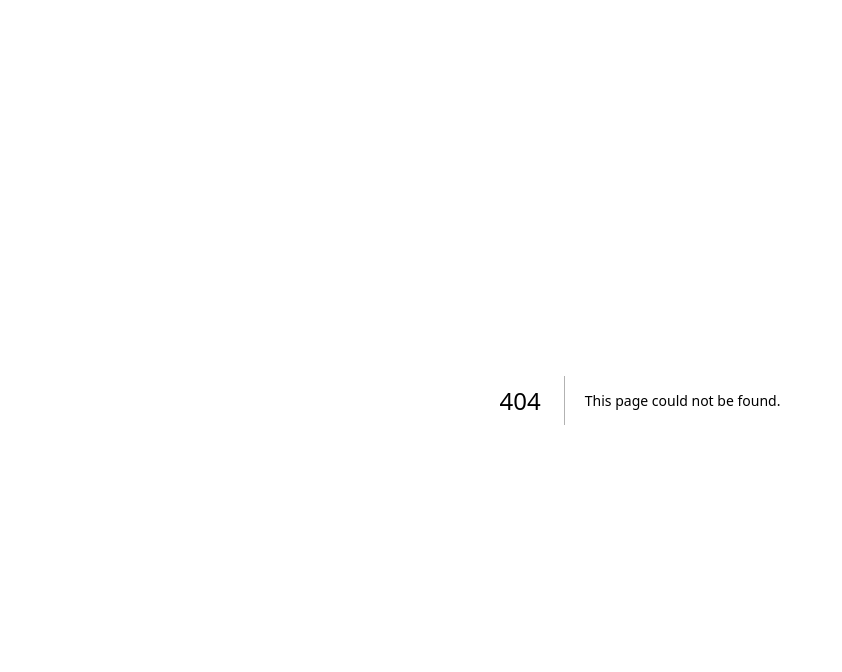
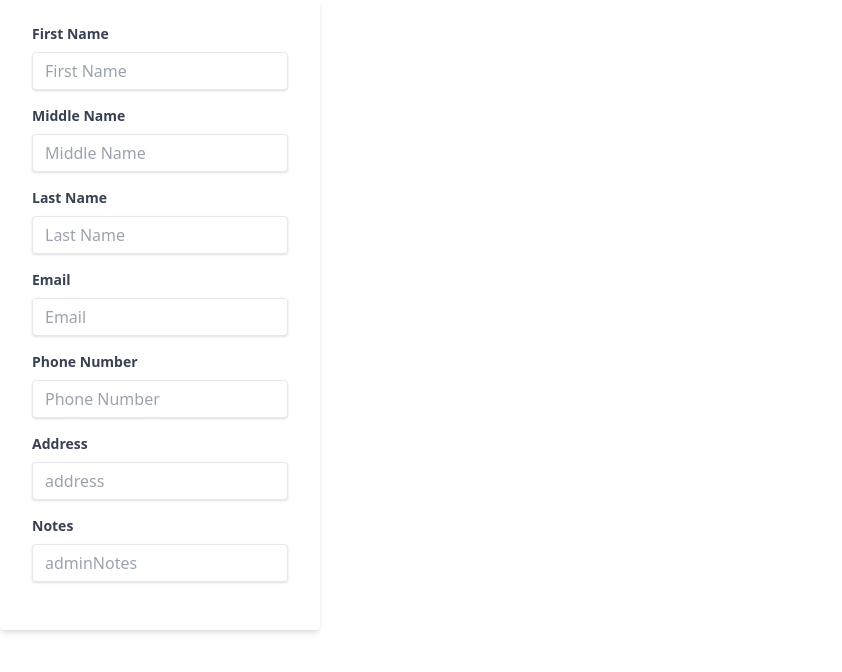
Before and after one commit to vanessamald/office-tool, a Next.js app in the folder packages/front-end/: page /newUser in a window 1280 px wide. Before the commit this address had no page. Shown: the top 672 px of the page, without its empty margins (0-842 px from the left). Built offline with nearby package versions, Linux system fonts and the light colour scheme.

Commit message:
adding navigation and new user form

```diff
--- /dev/null
+++ b/packages/front-end/src/components/Navigation.tsx
@@ -0,0 +1,23 @@
+import clsx from 'clsx';
+import { useRouter } from 'next/router';
+
+export default function Navigation () {
+    const router = useRouter();
+
+    const handleNavigation = (path: any) => {
+        router.push(path);
+    }
+
+    return (
+        <>
+        <nav>
+            <button onClick={() => handleNavigation('/users')} className="bg-blue-500 hover:bg-blue-700 text-white font-bold py-2 px-4 rounded-full">
+                All Users
+            </button>
+            <button onClick={()=> handleNavigation('/newUser')} className="bg-blue-500 hover:bg-blue-700 text-white font-bold py-2 px-4 rounded-full">
+                Add New User
+            </button>
+        </nav>
+        </>
+    )
+}
--- a/packages/front-end/src/pages/index.tsx
+++ b/packages/front-end/src/pages/index.tsx
@@ -3,31 +3,11 @@
 import { Inter } from '@next/font/google';
 import { useState, useEffect } from 'react';
 import { useRouter } from 'next/router';
+import Navigation from '../components/Navigation';
 
 const inter = Inter({ subsets: ['latin'] });
 
 export default function Home() {
-  //const router = useRouter();
-
-  // fetch user data
-  const [ users, setUsers ] = useState([]);
-
-  useEffect(() => {
-    async function fetchUserData() {
-      try {
-        const response = await fetch('http://localhost:50000/users')
-        if (response.ok) {
-          const results = await response.json();
-          setUsers(results.data);
-        } else {
-          console.error('Error fetching data:', response.statusText);
-        }
-      } catch (error) {
-        console.error('Error fetching data:', error);
-      }
-    }
-    fetchUserData();
-  }, []);
 
   return (
     <>
@@ -41,39 +21,7 @@
           User Management
         </h1>
         <div className='p-4'>
-          {/* Display ALL USERS, if no users send message 'No users available' */}
-          {users.length > 0 ? (
-            <table className='table-auto'>
-              <thead>
-                  <tr>
-                    <th>User Id</th>
-                    <th>Name</th>
-                    <th>Email</th>
-                  </tr>
-                </thead>
-              {users.map((user)=> (
-                <tbody key={user.id}>
-                  <tr>
-                    <td>{user.firstName}</td>
-                    <td>{user.lastName}</td>
-                    <td>{user.email}</td>
-                    <td>
-                      <button className="bg-red-500 hover:bg-red-700 text-white font-bold py-2 px-4 rounded-full">
-                        Delete
-                      </button>
-                    </td>
-                    <td>
-                    <button className="bg-blue-500 hover:bg-blue-700 text-white font-bold py-2 px-4 rounded-full">
-                        Edit
-                    </button>
-                    </td>
-                  </tr>
-                </tbody>
-                ))}
-            </table>
-            ) : (
-            <p>No users available.</p>
-            )}
+          <Navigation/>
         </div>
       </main>
     </>
--- /dev/null
+++ b/packages/front-end/src/pages/newUser.tsx
@@ -0,0 +1,89 @@
+import clsx from 'clsx';
+
+export default function AddNewUser () {
+    return (
+        <>
+            <div className="w-full max-w-xs">
+                <form className="bg-white shadow-md rounded px-8 pt-6 pb-8 mb-4">
+                    <div className="mb-4">
+                        <label className="block text-gray-700 text-sm font-bold mb-2" htmlFor="firstName">
+                            First Name
+                        </label>
+                        <input
+                            className="shadow appearance-none border rounded w-full py-2 px-3 text-gray-700 leading-tight focus:outline-none focus:shadow-outline"
+                            id="firstName"
+                            type="text"
+                            placeholder="First Name"
+                        />
+                    </div>
+                    <div className="mb-4">
+                        <label className="block text-gray-700 text-sm font-bold mb-2" htmlFor="middleName">
+                            Middle Name
+                        </label>
+                        <input
+                            className="shadow appearance-none border rounded w-full py-2 px-3 text-gray-700 leading-tight focus:outline-none focus:shadow-outline"
+                            id="middleName"
+                            type="text"
+                            placeholder="Middle Name"
+                        />
+                    </div>
+                    <div className="mb-4">
+                        <label className="block text-gray-700 text-sm font-bold mb-2" htmlFor="lastName">
+                            Last Name
+                        </label>
+                        <input
+                            className="shadow appearance-none border rounded w-full py-2 px-3 text-gray-700 leading-tight focus:outline-none focus:shadow-outline"
+                            id="lastName"
+                            type="text"
+                            placeholder="Last Name"
+                        />
+                    </div>
+                    <div className="mb-4">
+                        <label className="block text-gray-700 text-sm font-bold mb-2" htmlFor="email">
+                            Email
+                        </label>
+                        <input
+                            className="shadow appearance-none border rounded w-full py-2 px-3 text-gray-700 leading-tight focus:outline-none focus:shadow-outline"
+                            id="email"
+                            type="text"
+                            placeholder="Email"
+                        />
+                    </div>
+                    <div className="mb-4">
+                        <label className="block text-gray-700 text-sm font-bold mb-2" htmlFor="phoneNumber">
+                            Phone Number
+                        </label>
+                        <input
+                            className="shadow appearance-none border rounded w-full py-2 px-3 text-gray-700 leading-tight focus:outline-none focus:shadow-outline"
+                            id="phoneNumber"
+                            type="text"
+                            placeholder="Phone Number"
+                        />
+                    </div>
+                    <div className="mb-4">
+                        <label className="block text-gray-700 text-sm font-bold mb-2" htmlFor="address">
+                            Address
+                        </label>
+                        <input
+                            className="shadow appearance-none border rounded w-full py-2 px-3 text-gray-700 leading-tight focus:outline-none focus:shadow-outline"
+                            id="address"
+                            type="text"
+                            placeholder="address"
+                        />
+                    </div>
+                    <div className="mb-4">
+                        <label className="block text-gray-700 text-sm font-bold mb-2" htmlFor="adminNotes">
+                            Notes
+                        </label>
+                        <input
+                            className="shadow appearance-none border rounded w-full py-2 px-3 text-gray-700 leading-tight focus:outline-none focus:shadow-outline"
+                            id="adminNotes"
+                            type="text"
+                            placeholder="adminNotes"
+                        />
+                    </div>
+                </form>
+            </div>
+        </>
+    )
+}
--- /dev/null
+++ b/packages/front-end/src/pages/users.tsx
@@ -0,0 +1,64 @@
+import clsx from 'clsx';
+import { useState, useEffect } from 'react';
+
+export default function AllUsers() {
+    // fetch user data
+    const [ users, setUsers ] = useState([]);
+
+    useEffect(() => {
+        async function fetchUserData() {
+        try {
+            const response = await fetch('http://localhost:50000/users')
+            if (response.ok) {
+            const results = await response.json();
+            setUsers(results.data);
+            } else {
+                console.error('Error fetching data:', response.statusText);
+            }
+        } catch (error) {
+            console.error('Error fetching data:', error);
+        }
+    }
+    fetchUserData();
+  }, []);
+
+  return (
+    <>
+        <div className='p-4'>
+          {/* Display ALL USERS, if no users send message 'No users available' */}
+          {users.length > 0 ? (
+            <table className='table-auto'>
+                <thead>
+                    <tr>
+                        <th>User Id</th>
+                        <th>Name</th>
+                        <th>Email</th>
+                    </tr>
+                </thead>
+                {users.map((user)=> (
+                <tbody key={user.id}>
+                    <tr>
+                        <td>{user.firstName}</td>
+                        <td>{user.lastName}</td>
+                        <td>{user.email}</td>
+                        <td>
+                            <button className="bg-red-500 hover:bg-red-700 text-white font-bold py-2 px-4 rounded-full">
+                                Delete
+                            </button>
+                        </td>
+                        <td>
+                            <button className="bg-blue-500 hover:bg-blue-700 text-white font-bold py-2 px-4 rounded-full">
+                                Edit
+                            </button>
+                        </td>
+                    </tr>
+                </tbody>
+                ))}
+            </table>
+            ) : (
+            <p>No users available.</p>
+            )}
+        </div>
+    </>
+  )
+}
```
